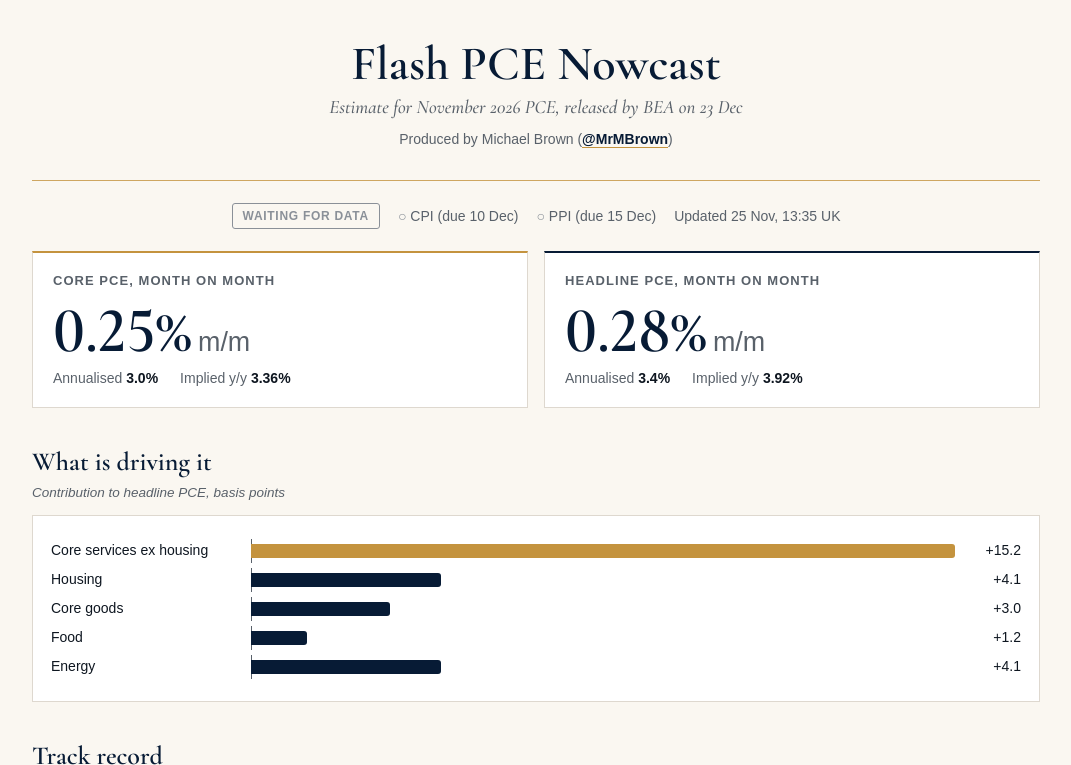
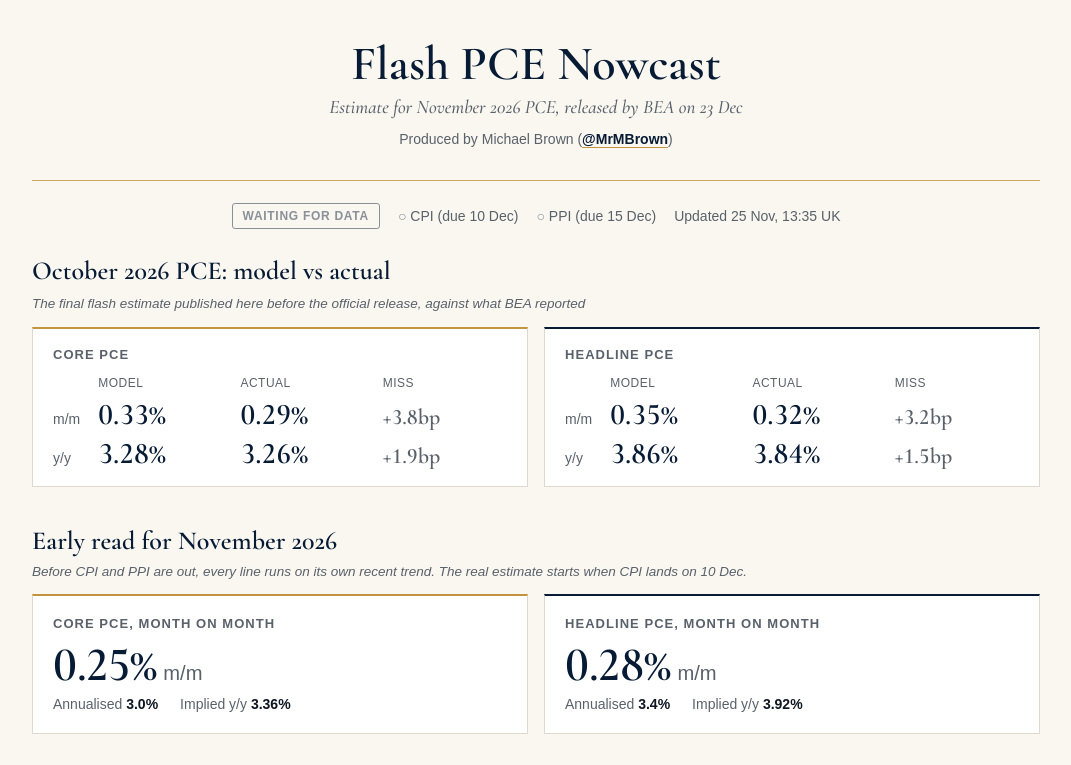
Before and after one commit to mrmikerbrown-maker/flash-pce, a plain HTML site: page docs/index.html in a window 1280 px wide. Shown: the top 765 px of the page, without its empty margins (104-1175 px from the left). Drawn offline with nearby package versions, Linux system fonts and the light colour scheme.

Commit message:
Between PCE release and next CPI: lead with last month's model vs actual; widget shows the result
Co-Authored-By: Claude Opus 5.5 <noreply@anthropic.com>
Claude-Session: https://claude.ai/code/session_01EqUoGr4pXmZHDLY3SroMWv

```diff
--- a/docs/index.html
+++ b/docs/index.html
@@ -36,6 +36,18 @@
   .badge.waiting { color: var(--muted); border-color: var(--muted); }
   .chk { white-space: nowrap; }
   .chk b { color: var(--navy); }
+  .result { margin-top: 22px; }
+  .result h3 { margin: 0 0 4px; }
+  .rtile { background: var(--paper); border: 1px solid var(--grid); border-top: 2px solid var(--navy); padding: 16px 20px; }
+  .rtile.core { border-top-color: var(--gold); }
+  .rtile h2 { margin: 0 0 10px; font-size: 13px; letter-spacing: .08em; text-transform: uppercase; color: var(--text); font-weight: bold; }
+  .rgrid { display: grid; grid-template-columns: auto 1fr 1fr 1fr; gap: 6px 18px; align-items: baseline; font-variant-numeric: tabular-nums; }
+  .rgrid .h { font-size: 12px; color: var(--text); letter-spacing: .04em; text-transform: uppercase; }
+  .rgrid .l { color: var(--text); font-size: 14px; }
+  .rgrid .v { font-family: "Cormorant Garamond", Georgia, serif; font-weight: 600; font-variant-numeric: lining-nums tabular-nums; color: var(--navy); font-size: 30px; line-height: 1.1; }
+  .rgrid .v.m { font-size: 22px; color: var(--text); }
+  .tiles.early { margin-top: 0; }
+  .early .big { font-size: clamp(36px, 7vw, 48px); }
   .tiles { display: grid; grid-template-columns: repeat(2, minmax(0, 1fr)); gap: 16px; margin-top: 22px; }
   .tile { background: var(--paper); border: 1px solid var(--grid); border-top: 2px solid var(--navy); padding: 18px 20px; }
   .tile.core { border-top-color: var(--gold); }
@@ -90,7 +102,17 @@
   <div class="rule"></div>
   <div class="status" id="status"></div>
 
-  <div class="tiles">
+  <section class="result" id="resultSec" hidden>
+    <h3 id="resultTitle"></h3>
+    <p class="note" id="resultNote"></p>
+    <div class="tiles" style="margin-top:12px">
+      <div class="rtile core"><h2>Core PCE</h2><div class="rgrid" id="resCore"></div></div>
+      <div class="rtile"><h2>Headline PCE</h2><div class="rgrid" id="resHead"></div></div>
+    </div>
+  </section>
+  <section id="earlyHead" class="early" hidden><h3 id="earlyTitle"></h3><p class="note" id="earlyNote"></p></section>
+
+  <div class="tiles" id="mainTiles">
     <div class="tile core"><h2>Core PCE, month on month</h2><div class="big" id="coreBig">&ndash;</div><div class="kv" id="coreKv"></div></div>
     <div class="tile"><h2>Headline PCE, month on month</h2><div class="big" id="headBig">&ndash;</div><div class="kv" id="headKv"></div></div>
   </div>
@@ -152,6 +174,7 @@
 <script>
 const MONTHS = ['January','February','March','April','May','June','July','August','September','October','November','December'];
 const mName = ym => MONTHS[+ym.slice(5, 7) - 1] + ' ' + ym.slice(0, 4);
+const M_prev = ym => { let y = +ym.slice(0, 4), m = +ym.slice(5, 7) - 1; if (!m) { m = 12; y--; } return y + '-' + String(m).padStart(2, '0'); };
 const mShort = ym => MONTHS[+ym.slice(5, 7) - 1].slice(0, 3) + ' ' + ym.slice(2, 4);
 const fmt = (v, d = 2) => v == null ? '–' : (+v).toFixed(d);
 const sgn = (v, d = 1) => v == null ? '–' : (v > 0 ? '+' : '') + (+v).toFixed(d);
@@ -182,6 +205,26 @@ function render(d, rec) {
     + `<span class="chk">${tick(d.cpiIn)} CPI${d.cpiIn ? '' : ' (due ' + dShort(d.nextReleases.CPI) + ')'}</span>`
     + `<span class="chk">${tick(d.ppiIn)} PPI${d.ppiIn ? '' : ' (due ' + dShort(d.nextReleases.PPI) + ')'}</span>`
     + (upd ? `<span>Updated ${upd.toLocaleString('en-GB', { day: 'numeric', month: 'short', hour: '2-digit', minute: '2-digit', timeZone: 'Europe/London' })} UK</span>` : '');
+
+  // Between the official PCE release and the next CPI: lead with how the last estimate did.
+  const lastM = Object.keys(rec).sort().filter(m => rec[m].aCore != null).pop();
+  const showResult = d.status === 'waiting' && lastM && lastM === M_prev(d.target);
+  document.getElementById('resultSec').hidden = !showResult;
+  document.getElementById('earlyHead').hidden = !showResult;
+  document.getElementById('mainTiles').classList.toggle('early', showResult);
+  if (showResult) {
+    const r0 = rec[lastM];
+    document.getElementById('resultTitle').textContent = mName(lastM) + ' PCE: model vs actual';
+    document.getElementById('resultNote').textContent = 'The final flash estimate published here before the official release, against what BEA reported';
+    const grid = (e, a, ye, ya) => '<span></span><span class="h">Model</span><span class="h">Actual</span><span class="h">Miss</span>'
+      + `<span class="l">m/m</span><span class="v">${fmt(e)}%</span><span class="v">${fmt(a)}%</span><span class="v m">${sgn((e - a) * 100)}bp</span>`
+      + (ye != null && ya != null ? `<span class="l">y/y</span><span class="v">${fmt(ye)}%</span><span class="v">${fmt(ya)}%</span><span class="v m">${sgn((ye - ya) * 100)}bp</span>` : '');
+    document.getElementById('resCore').innerHTML = grid(r0.core, r0.aCore, r0.yCore, r0.ayCore);
+    document.getElementById('resHead').innerHTML = grid(r0.head, r0.aHead, r0.yHead, r0.ayHead);
+    document.getElementById('earlyTitle').textContent = 'Early read for ' + mName(d.target);
+    document.getElementById('earlyNote').textContent = 'Before CPI and PPI are out, every line runs on its own recent trend. The real estimate starts when CPI lands on '
+      + dShort(d.nextReleases.CPI) + '.';
+  }
 
   const tile = (k, big, kv) => {
     document.getElementById(big).innerHTML = fmt(d[k].mom, 2) + '%<small>m/m</small>';
--- a/docs/record.json
+++ b/docs/record.json
@@ -4,8 +4,12 @@
   "core": 0.33,
   "status": "final",
   "asOf": "2026-11-13T14:24:02.848Z",
-  "aHead": 0.318,
-  "aCore": 0.293
+  "aHead": 0.3175,
+  "aCore": 0.2925,
+  "yHead": 3.86,
+  "yCore": 3.28,
+  "ayHead": 3.8446,
+  "ayCore": 3.2611
  },
  "2026-11": {
   "head": 0.276,
--- a/scripts/run.mjs
+++ b/scripts/run.mjs
@@ -145,11 +145,13 @@ function buildPayload(res, cal, failed) {
 function updateRecord(record, payload, res) {
   const rec = record[payload.target] || (record[payload.target] = {});
   rec.head = payload.headline.mom; rec.core = payload.core.mom; rec.status = payload.status;
+  rec.yHead = payload.headline.yoy; rec.yCore = payload.core.yoy;
   rec.asOf = new Date().toISOString();
   for (const m of Object.keys(record)) {
     if (record[m].aHead == null && res.pceIdx[m] != null) {
-      record[m].aHead = r((res.pceIdx[m] / res.pceIdx[M.ymAdd_(m, -1)] - 1) * 100, 3);
-      record[m].aCore = r((res.coreIdx[m] / res.coreIdx[M.ymAdd_(m, -1)] - 1) * 100, 3);
+      const ch = (idx, k) => r((idx[m] / idx[M.ymAdd_(m, -k)] - 1) * 100, 4);
+      record[m].aHead = ch(res.pceIdx, 1); record[m].aCore = ch(res.coreIdx, 1);
+      record[m].ayHead = ch(res.pceIdx, 12); record[m].ayCore = ch(res.coreIdx, 12);
     }
   }
   return record;
```
Also changed, not shown: docs/widget.html (+20 -3 lines).
